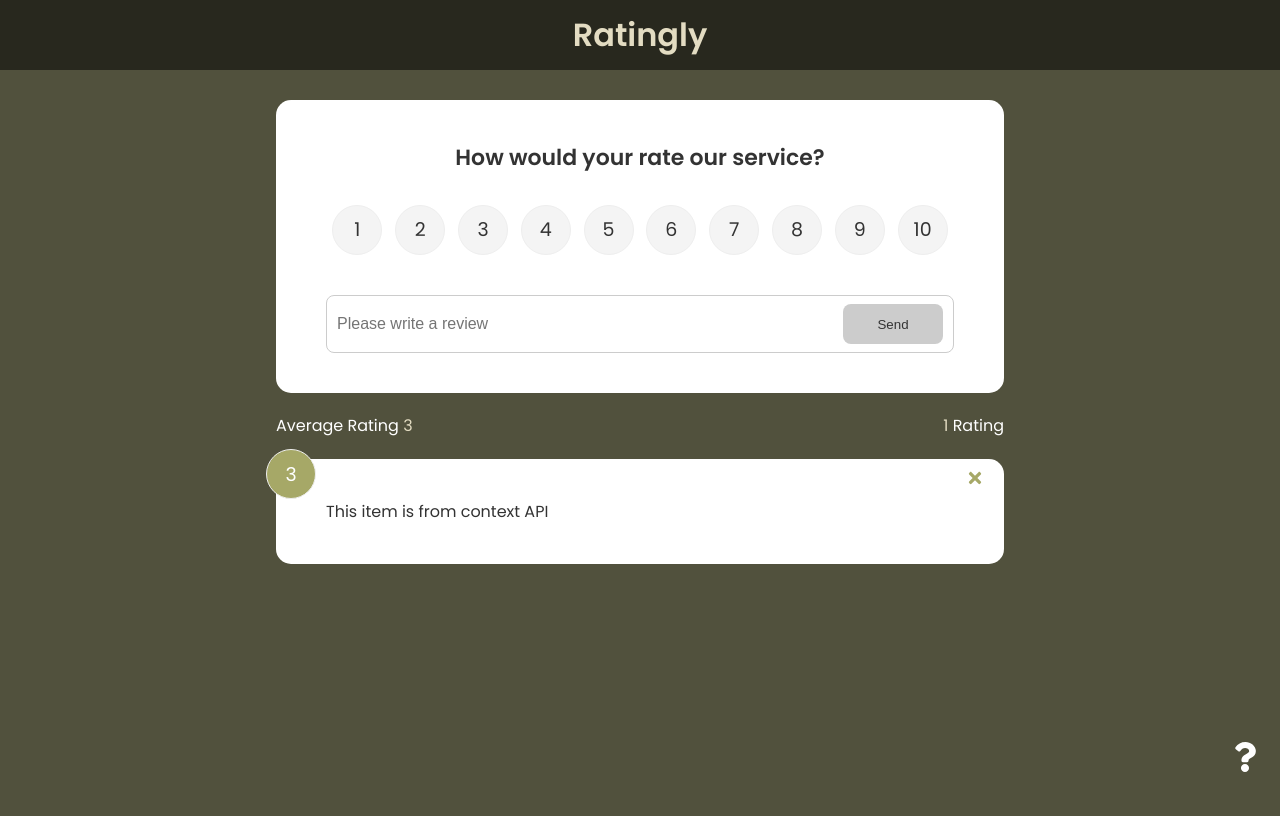
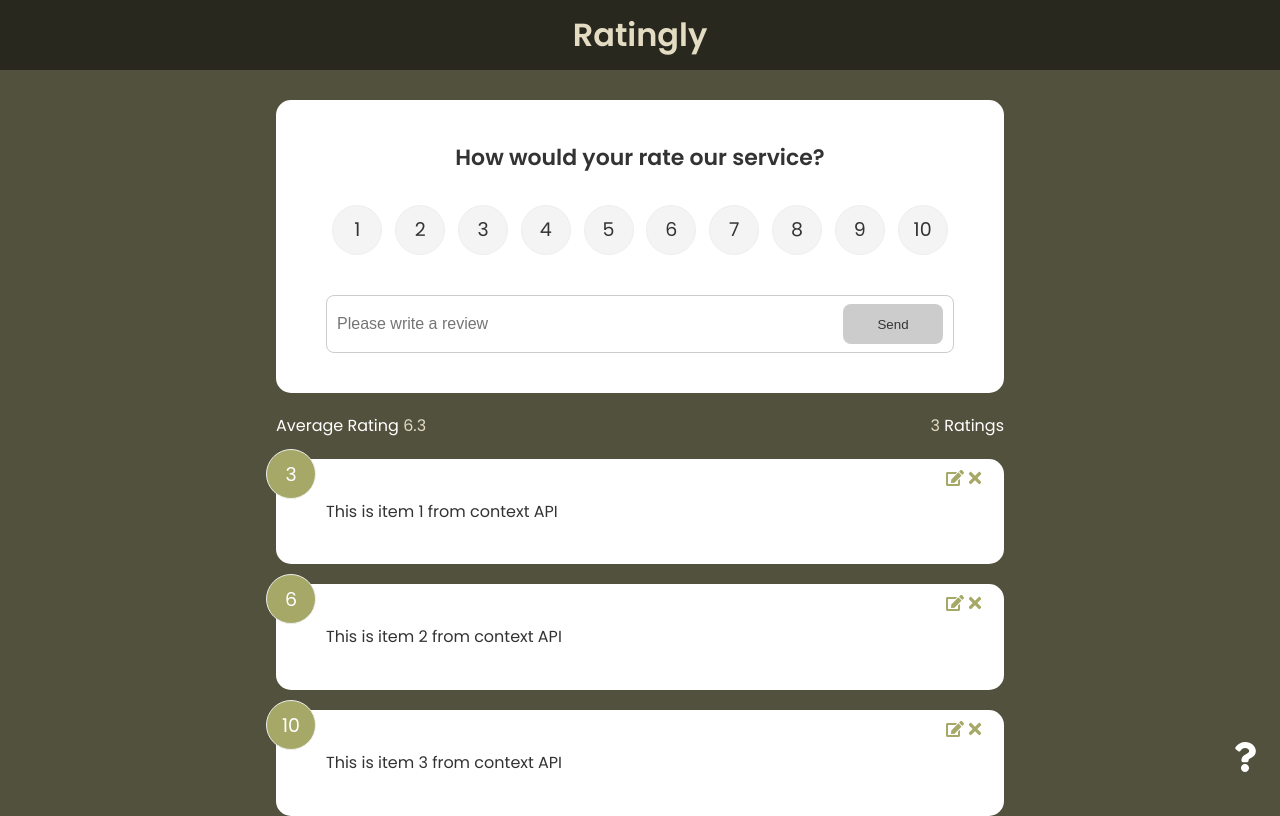
Before and after one commit to femmor/Ratingly, a React (Create React App) app: page / in a window 1280 px wide. Built offline with nearby package versions, Linux system fonts and the light colour scheme.

Commit message:
Edit feedback event and side effects with useState

```diff
--- a/public/index.html
+++ b/public/index.html
@@ -10,34 +10,11 @@
       content="Web site created using create-react-app"
     />
     <link rel="apple-touch-icon" href="%PUBLIC_URL%/logo192.png" />
-    <!--
-      manifest.json provides metadata used when your web app is installed on a
-      user's mobile device or desktop. See https://developers.google.com/web/fundamentals/web-app-manifest/
-    -->
     <link rel="manifest" href="%PUBLIC_URL%/manifest.json" />
-    <!--
-      Notice the use of %PUBLIC_URL% in the tags above.
-      It will be replaced with the URL of the `public` folder during the build.
-      Only files inside the `public` folder can be referenced from the HTML.
-
-      Unlike "/favicon.ico" or "favicon.ico", "%PUBLIC_URL%/favicon.ico" will
-      work correctly both with client-side routing and a non-root public URL.
-      Learn how to configure a non-root public URL by running `npm run build`.
-    -->
-    <title>React App</title>
+    <title>Ratingly - Rate Products and Services</title>
   </head>
   <body>
     <noscript>You need to enable JavaScript to run this app.</noscript>
     <div id="root"></div>
-    <!--
-      This HTML file is a template.
-      If you open it directly in the browser, you will see an empty page.
-
-      You can add webfonts, meta tags, or analytics to this file.
-      The build step will place the bundled scripts into the <body> tag.
-
-      To begin the development, run `npm start` or `yarn start`.
-      To create a production bundle, use `npm run build` or `yarn build`.
-    -->
   </body>
 </html>
--- a/src/components/RatingForm.jsx
+++ b/src/components/RatingForm.jsx
@@ -1,4 +1,4 @@
-import { useContext, useState } from 'react';
+import { useContext, useEffect, useState } from 'react';
 import RatingContext from '../context/RatingContext';
 import RatingSelect from './RatingSelect';
 import Button from './shared/Button';
@@ -6,12 +6,24 @@ import Card from './shared/Card';
 
 const RatingForm = () => {
   // Get addRating from the context
-  const { addRating } = useContext(RatingContext);
+  const { addRating, ratingEdit } = useContext(RatingContext);
 
   const [text, setText] = useState('');
   const [rating, setRating] = useState(null);
   const [btnDisabled, setBtnDisabled] = useState(true);
   const [message, setMessage] = useState('');
+
+  useEffect(() => {
+    if (ratingEdit.edit === true) {
+      setText(ratingEdit.item.text);
+      setRating(ratingEdit.item.rating);
+      setBtnDisabled(false);
+    } else {
+      setText('');
+      setRating(null);
+      setBtnDisabled(true);
+    }
+  }, [ratingEdit]);
 
   // Text validation real time
   const handleTextChange = e => {
--- a/src/components/RatingItem.jsx
+++ b/src/components/RatingItem.jsx
@@ -1,10 +1,10 @@
 import { useContext } from 'react';
 import RatingContext from '../context/RatingContext';
 import Card from './shared/Card';
-import { FaTimes } from 'react-icons/fa';
+import { FaTimes, FaEdit } from 'react-icons/fa';
 
 const RatingItem = ({ ratingItem }) => {
-  const { deleteRating } = useContext(RatingContext);
+  const { deleteRating, editRating } = useContext(RatingContext);
 
   const { id, rating, text } = ratingItem;
 
@@ -14,6 +14,9 @@ const RatingItem = ({ ratingItem }) => {
       <button className="close" onClick={() => deleteRating(id)}>
         <FaTimes color="#a6a867" />
       </button>
+      <button className="edit" onClick={() => editRating(ratingItem)}>
+        <FaEdit color="#a6a867" />
+      </button>
       <div className="text-display">{text}</div>
     </Card>
   );
--- a/src/components/RatingSelect.jsx
+++ b/src/components/RatingSelect.jsx
@@ -1,12 +1,19 @@
-import { useState } from 'react';
+import { useContext, useState, useEffect } from 'react';
+import RatingContext from '../context/RatingContext';
 
 const RatingSelect = ({ select }) => {
+  const { ratingEdit } = useContext(RatingContext);
+
   const [selected, setSelected] = useState(null);
 
   const handleChange = e => {
     setSelected(+e.currentTarget.value);
     select(+e.currentTarget.value);
   };
+
+  useEffect(() => {
+    setSelected(ratingEdit.item.rating);
+  }, [ratingEdit]);
 
   return (
     <ul className="rating">
--- a/src/context/RatingContext.js
+++ b/src/context/RatingContext.js
@@ -7,10 +7,25 @@ export const RatingProvider = ({ children }) => {
   const [ratingItems, setRatingItems] = useState([
     {
       id: 1,
-      text: 'This item is from context API',
+      text: 'This is item 1 from context API',
       rating: 3,
     },
+    {
+      id: 2,
+      text: 'This is item 2 from context API',
+      rating: 6,
+    },
+    {
+      id: 3,
+      text: 'This is item 3 from context API',
+      rating: 10,
+    },
   ]);
+
+  const [ratingEdit, setRatingEdit] = useState({
+    item: {},
+    edit: false,
+  });
 
   // Add rating
   const addRating = rating => {
@@ -26,12 +41,22 @@ export const RatingProvider = ({ children }) => {
     }
   };
 
+  // Edit rating
+  const editRating = rating => {
+    setRatingEdit({
+      item: rating,
+      edit: true,
+    });
+  };
+
   return (
     <RatingContext.Provider
       value={{
         ratingItems,
         addRating,
         deleteRating,
+        editRating,
+        ratingEdit,
       }}
     >
       {children}
```
